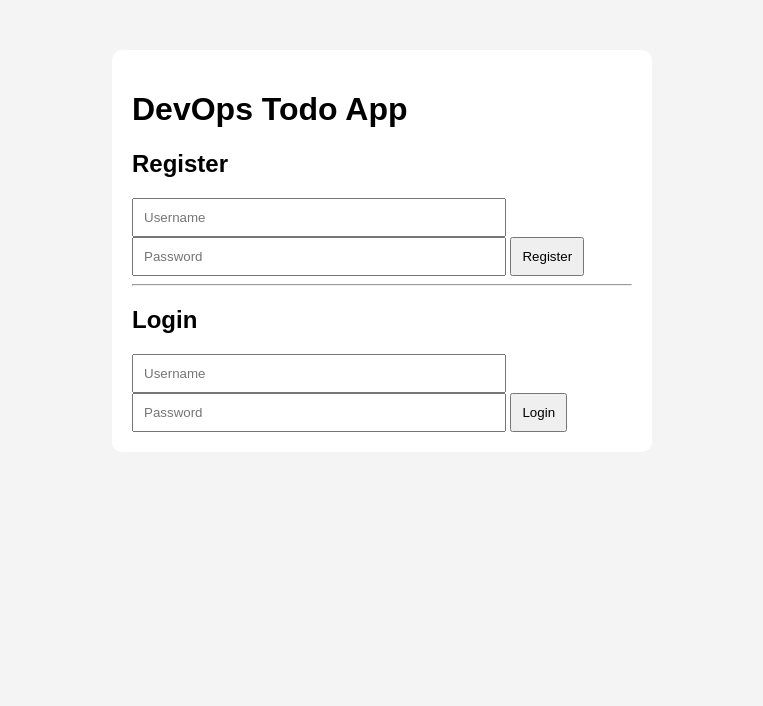
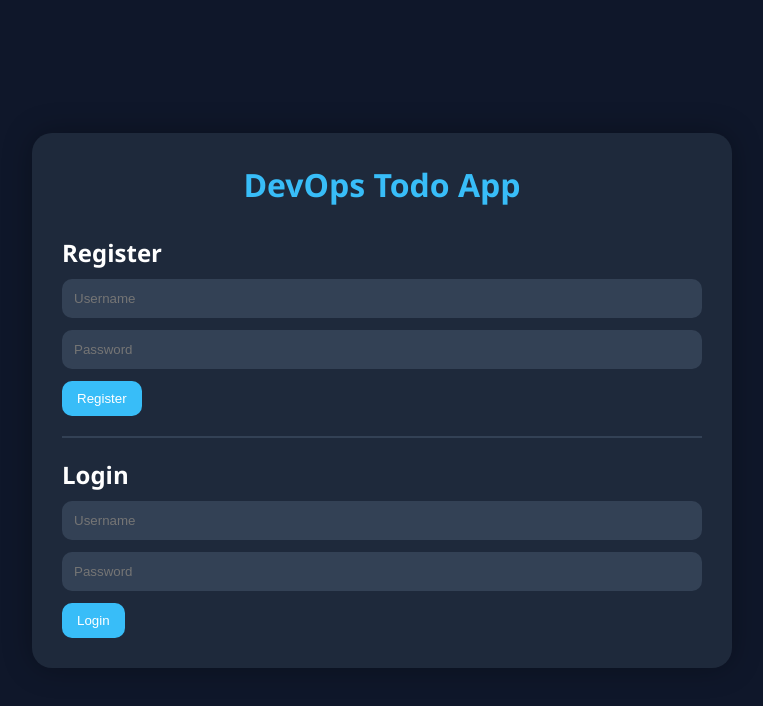
Before and after one commit to Chandrumgchandu/todo_app_jenkins, a plain HTML site: page frontend/index.html in a window 1280 px wide. Shown: the whole page, without its empty margins (258-1021 px from the left). Drawn offline with Linux system fonts and the light colour scheme.

Commit message:
frontend proffessional

```diff
--- a/frontend/index.html
+++ b/frontend/index.html
@@ -54,7 +54,7 @@
 
     <div id="todoSection" style="display:none;">
 
-        <button onclick="logout()">
+        <button class="logout-btn" onclick="logout()">
             Logout
         </button>
 
--- a/frontend/script.js
+++ b/frontend/script.js
@@ -147,16 +147,15 @@ async function loadTodos() {
             "todoList"
         );
 
-    list.innerHTML = "";
-
-    todos.forEach(todo => {
-
-        const li =
-            document.createElement("li");
-
 li.innerHTML = `
+    <span class="${
+        todo.completed ? "completed" : ""
+    }">
         ${todo.completed ? "✅" : "⬜"}
         ${todo.title}
+    </span>
+
+    <div class="todo-actions">
 
         <button onclick="completeTodo(${todo.id})">
             Complete
@@ -165,7 +164,12 @@ async function loadTodos() {
         <button onclick="deleteTodo(${todo.id})">
             Delete
         </button>
+
+    </div>
 `;
+
+
+
 
         list.appendChild(li);
 
--- a/frontend/style.css
+++ b/frontend/style.css
@@ -1,26 +1,127 @@
+* {
+    margin: 0;
+    padding: 0;
+    box-sizing: border-box;
+}
+
 body {
-    font-family: Arial, sans-serif;
-    background: #f4f4f4;
+    background: #0f172a;
+    color: white;
+    font-family: "Segoe UI", sans-serif;
+    min-height: 100vh;
+
+    display: flex;
+    justify-content: center;
+    align-items: center;
 }
 
 .container {
-    width: 500px;
-    margin: 50px auto;
-    background: white;
-    padding: 20px;
+    width: 100%;
+    max-width: 700px;
+
+    background: #1e293b;
+
+    padding: 30px;
+
+    border-radius: 20px;
+
+    box-shadow:
+        0 0 30px rgba(0,0,0,0.3);
+}
+
+h1 {
+    text-align: center;
+    margin-bottom: 30px;
+
+    color: #38bdf8;
+}
+
+h2 {
+    margin-bottom: 10px;
+}
+
+input {
+    width: 100%;
+
+    padding: 12px;
+
+    margin-bottom: 12px;
+
+    border: none;
+
+    border-radius: 10px;
+
+    background: #334155;
+
+    color: white;
+}
+
+input:focus {
+    outline: 2px solid #38bdf8;
+}
+
+button {
+
+    background: #38bdf8;
+
+    color: white;
+
+    border: none;
+
+    padding: 10px 15px;
+
+    border-radius: 10px;
+
+    cursor: pointer;
+
+    transition: 0.3s;
+}
+
+button:hover {
+    background: #0ea5e9;
+}
+
+hr {
+    margin: 20px 0;
+    border: 1px solid #334155;
+}
+
+#todoList {
+    margin-top: 20px;
+}
+
+#todoList li {
+
+    list-style: none;
+
+    display: flex;
+
+    justify-content: space-between;
+
+    align-items: center;
+
+    background: #334155;
+
+    margin-bottom: 10px;
+
+    padding: 15px;
+
     border-radius: 10px;
 }
 
-input {
-    width: 70%;
-    padding: 10px;
+.todo-actions {
+    display: flex;
+    gap: 10px;
 }
 
-button {
-    padding: 10px;
-    cursor: pointer;
+.logout-btn {
+    background: #ef4444;
 }
 
-li {
-    margin: 10px 0;
+.logout-btn:hover {
+    background: #dc2626;
 }
+
+.completed {
+    color: #22c55e;
+}
```
Lines whose indentation alone changed are shown as unchanged.
